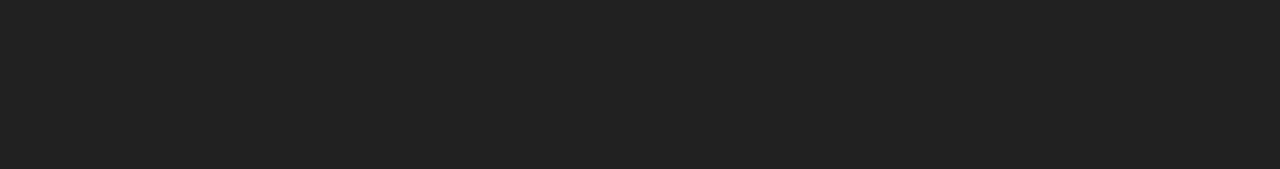
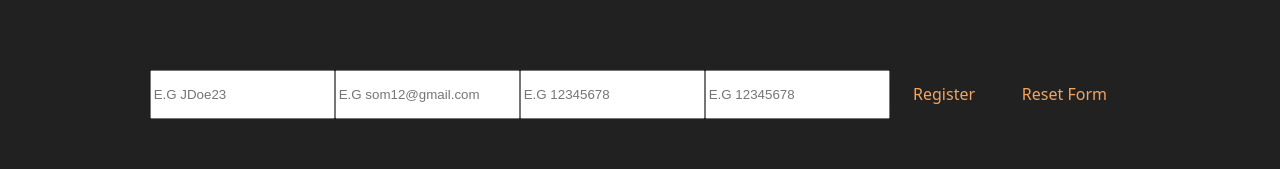
Before and after one commit to krigjo25/webapp-EternalZen-nexus, a React (Vite) app in the folder EternalZen-react/: page /user-registeration in a window 1280 px wide. Shown: the part 473-642 px from the top of the page. Built offline with nearby package versions, Linux system fonts and the light colour scheme.

Commit message:
Initializing User Registration

```diff
--- /dev/null
+++ b/EternalZen-react/src/components/misc/form/form.jsx
@@ -0,0 +1,51 @@
+//  Form component
+
+//  Dependencies
+import React from 'react';
+import PropTypes from 'prop-types';
+
+//  Components
+import Btn from '../btn';
+import Inputs from './inputs';
+
+export default function InitializeForm(formData)
+{
+    const btn = formData.data.btn;
+    const inputs = formData.data.inputs;
+
+
+    console.log(inputs);
+    return (
+        <>
+         {inputs.map((data, i) => {
+                return (
+                    <Inputs key={i} input = {data}/>
+        )})}
+        {btn.map((data, i) => {
+                return (
+                    <Btn key={i} btn = {data}/>
+        )})}
+        </>
+    )
+}
+
+//  Defines the prop Type for the component
+InitializeForm.propTypes =
+{
+    data: PropTypes.shape({
+        inputs: PropTypes.arrayOf(
+            PropTypes.shape({
+                type: PropTypes.string.isRequired,
+                value: PropTypes.string.isRequired,
+                cls: PropTypes.string.isRequired,
+                placeholder: PropTypes.string.isRequired,
+            })
+        ).isRequired,
+        btn: PropTypes.arrayOf(
+            PropTypes.shape({
+            type: PropTypes.string.isRequired,
+            cls: PropTypes.string.isRequired,
+            name: PropTypes.string.isRequired,
+        })).isRequired,
+    })
+};
--- /dev/null
+++ b/EternalZen-react/src/components/misc/form/inputs.jsx
@@ -0,0 +1,13 @@
+export default function Inputs( { input }) {
+    console.log(input, "test")
+    return (
+        <input
+        type={input.type}
+        value={input.value}
+        className={input.cls}
+
+        onChange={input.onChange}
+        placeholder={input.placeholder}
+        />
+    );
+    }
--- a/EternalZen-react/src/pages/register-user.jsx
+++ b/EternalZen-react/src/pages/register-user.jsx
@@ -1,3 +1,78 @@
+//  Registration page for the Eternal Zen application
+
+//  Importing dependencies
+import React from 'react';
+import { storeObject } from '../utils/stores.js';
+//  Importing components
+import Form from '../components/misc/form/form';
+
 export default function Registration()
 {
+    const { setObject } = storeObject();
+
+    const handleData = (object) =>
+        {
+            const data = object;
+
+            //  Ensure that there is some mapped data to set
+            data ? setObject(data()) : console.warn(`No data to set`);
+        }
+
+    const formData = {
+        inputs: [
+            {
+                type: 'text',
+                value: '',
+                required: true,
+                cls: 'text-field',
+                placeholder: 'E.G JDoe23',
+
+            },
+            {
+                type: 'Email',
+                value: '',
+                required: true,
+                cls: 'text-field',
+                placeholder: 'E.G som12@gmail.com',
+            },
+            {
+                type: 'password',
+                value: '',
+                required: true,
+                cls: 'pw-field',
+                placeholder: 'E.G 12345678',
+            },
+            {
+                type: 'password',
+                value: '',
+                required: true,
+                cls: 'pw-field',
+                placeholder: 'E.G 12345678',
+            },
+
+        ],
+        btn:
+        [
+            {
+                type: 'submit',
+                cls: 'submit-btn',
+                name: 'Register',
+            },
+            {
+                type: 'reset',
+                cls: 'reset-btn',
+                name: 'Reset Form',
+            },
+
+    ]
+    };
+
+    //  Set the data to the store
+    //  handleData(() => formData);
+
+    return (
+        <>
+        <Form data={formData} />
+        </>
+    )
 }
```
